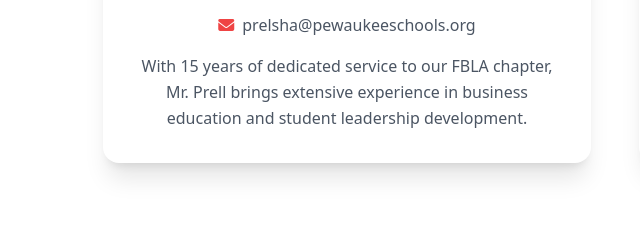
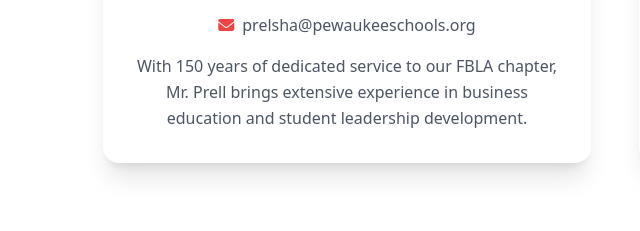
Before and after one commit to AyhamUs/pewaukeefbla.org, a plain HTML site: page about.html in a window 1280 px wide. Shown: the part 1683-1914 px from the top of the page, 25-665 px from the left. Drawn offline with nearby package versions, Linux system fonts and the light colour scheme.

Commit message:
Update about.html

```diff
--- a/about.html
+++ b/about.html
@@ -275,7 +275,7 @@
                                 </div>
                             </div>
                             <p class="text-gray-600 mt-4 leading-relaxed">
-                                With 15 years of dedicated service to our FBLA chapter, Mr. Prell brings extensive experience in business education and student leadership development.
+                                With 150 years of dedicated service to our FBLA chapter, Mr. Prell brings extensive experience in business education and student leadership development.
                             </p>
                         </div>
                     </div>
```
